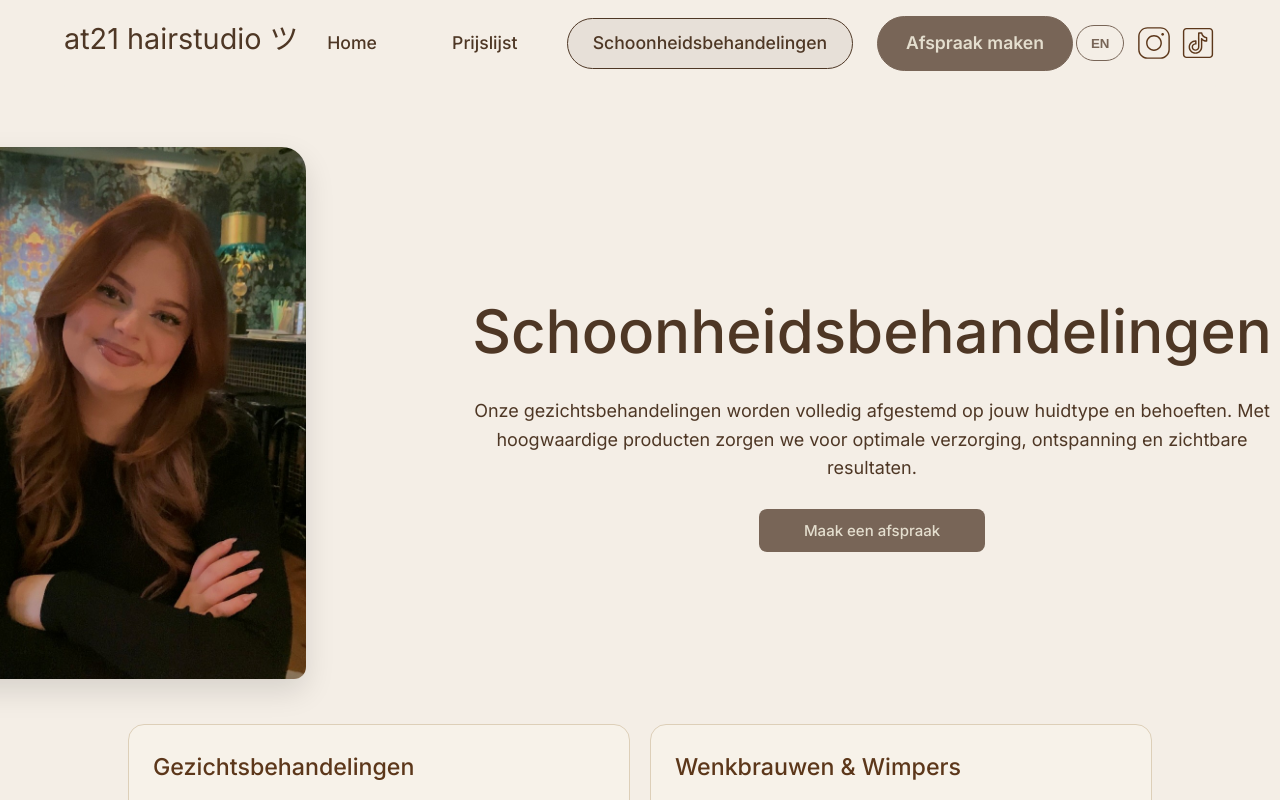
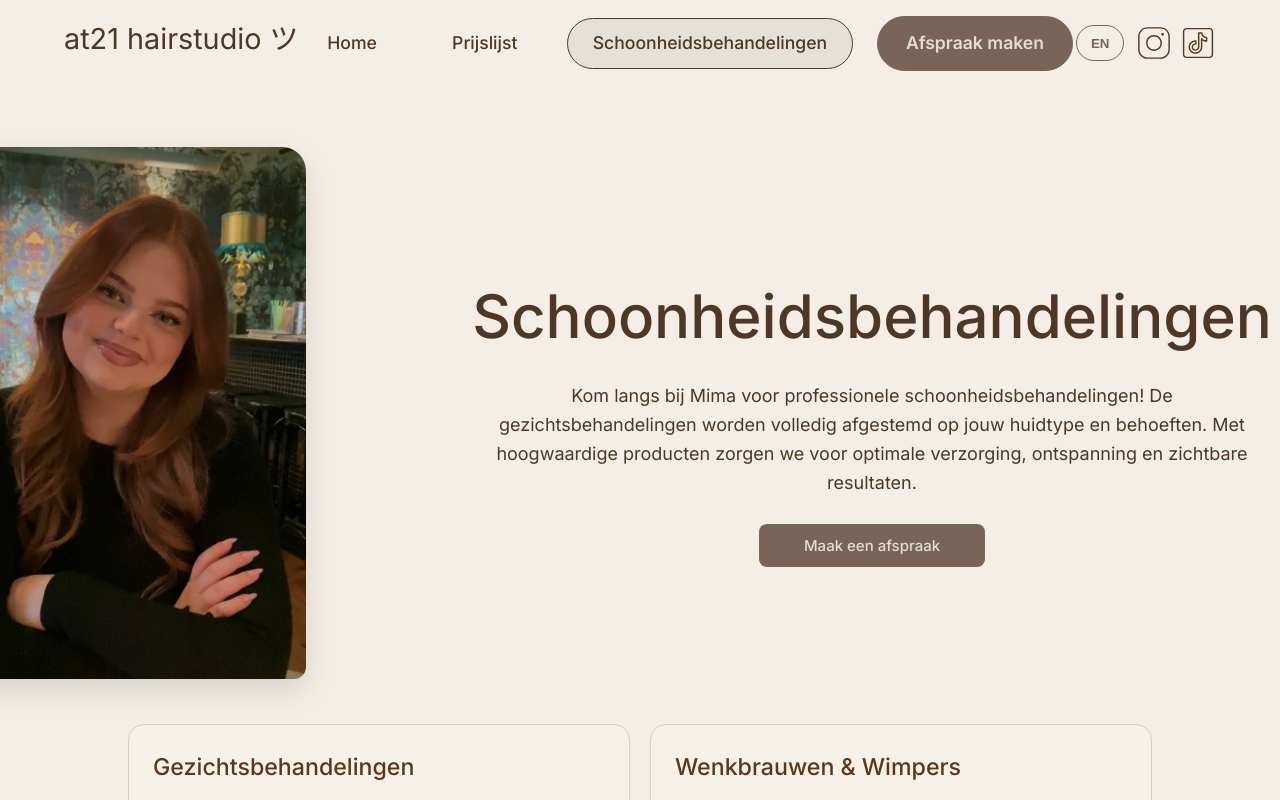
Before and after one commit to Zebcoh/At21-main, a Vue app: page /schoonheidsbehandelingen in a window 1280 px wide. Shown: the top 800 px of the page. Built offline with nearby package versions, Linux system fonts and the light colour scheme.

Commit message:
Update BeautyView.vue

```diff
--- a/src/views/BeautyView.vue
+++ b/src/views/BeautyView.vue
@@ -16,7 +16,7 @@ import heroImg from '@/assets/images/nina.jpg'
         <h1 class="at21-header-text">Schoonheidsbehandelingen</h1>
 
         <p class="at21-header-p">
-          Onze gezichtsbehandelingen worden volledig afgestemd op jouw huidtype
+          Kom langs bij Mima voor professionele schoonheidsbehandelingen! De gezichtsbehandelingen worden volledig afgestemd op jouw huidtype
           en behoeften. Met hoogwaardige producten zorgen we voor optimale
           verzorging, ontspanning en zichtbare resultaten.
         </p>
```
